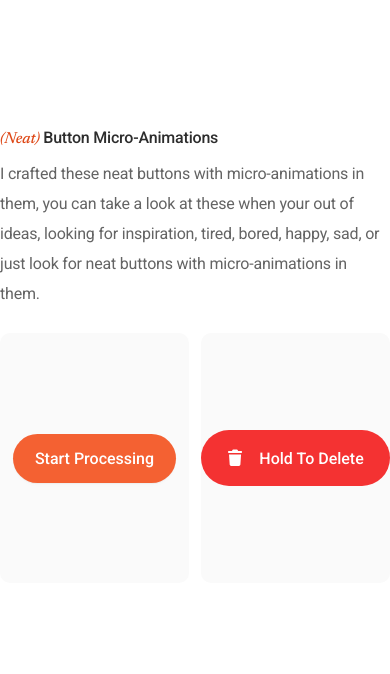
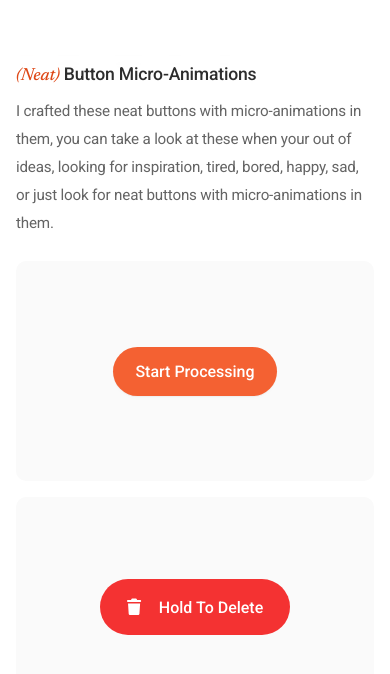
Before and after one commit to ArnavNath550/NeatButtonMicroAnimations, a React (Vite) app: page / in a window 390 px wide. Shown: the top 674 px of the page. Built offline with nearby package versions, Linux system fonts and the light colour scheme.

Commit message:
responsive layout, with global breakpoints added

```diff
--- a/src/App.tsx
+++ b/src/App.tsx
@@ -4,9 +4,12 @@ import HoldToDeleteButton from "./components/HoldToDeleteButton";
 
 import styled from "styled-components";
 
+import { breakpoints } from "./breakpoints";
+
 function App() {
   return (
     <StyledContainer>
+      <BluredHeader />
       <StyledContent basics-prose>
         <StyledContentHeading basics-text stagger={1} data-animate>
           <i data-fancy-italic>(Neat)</i> Button Micro-Animations
@@ -34,7 +37,16 @@ export default App;
 
 const StyledContainer = styled.div`
   max-width: 550px;
-  margin: 8rem auto;
+  margin: 4rem auto;
+  padding: 0 1rem;
+
+  @media (min-width: ${breakpoints.md}) {
+    margin: 6rem auto;
+  }
+
+  @media (min-width: ${breakpoints.lg}) {
+    margin: 8rem auto;
+  }
 `;
 
 const StyledContent = styled.div`
@@ -44,34 +56,73 @@ const StyledContent = styled.div`
 `;
 
 const StyledContentHeading = styled.div<{ stagger: number }>`
-  font-size: 1rem;
+  font-size: 1.1rem;
+  font-weight: 500;
   letter-spacing: -0.2px;
-  font-weight: 450;
   color: var(--text);
   --stagger: ${(props) => props.stagger};
+
+  @media (min-width: ${breakpoints.sm}) {
+    font-size: 1.25rem;
+  }
 `;
 
 const StyledContentDescription = styled.div<{ stagger: number }>`
-  font-size: 1rem;
+  font-size: 0.95rem;
   letter-spacing: -0.2px;
   font-weight: 400;
   color: var(--info);
-  line-height: 30px;
+  line-height: 28px;
   --stagger: ${(props) => props.stagger};
+
+  @media (min-width: ${breakpoints.sm}) {
+    font-size: 1rem;
+    line-height: 30px;
+  }
 `;
 
 const StyledButtonsGroup = styled.div`
   display: flex;
-  flex-direction: row;
-  gap: 12px;
-  flex-wrap: true;
-  margin-top: 1.5rem;
-  margin-bottom: 1.5rem;
+  flex-direction: column;
+  gap: 16px;
+  margin: 1.5rem 0;
+
+  @media (min-width: ${breakpoints.md}) {
+    flex-direction: row;
+    flex-wrap: wrap;
+    gap: 12px;
+  }
 `;
 
 const StyledButtonCard = styled.div`
   width: 100%;
-  height: 250px;
+  height: 220px;
   background-color: #fafafa;
   border-radius: 10px;
+
+  @media (min-width: ${breakpoints.sm}) {
+    height: 240px;
+  }
+
+  @media (min-width: ${breakpoints.md}) {
+    flex: 1;
+    height: 250px;
+  }
 `;
+
+const BluredHeader = styled.div`
+  position: fixed;
+  top: 0;
+  left: 0;
+  width: 100%;
+  height: 70px;
+  z-index: 1;
+  backdrop-filter: blur(6px);
+  opacity: 0.9;
+  mask-image: linear-gradient(to bottom, #000 30%, transparent);
+
+  @media (min-width: ${breakpoints.md}) {
+    height: 90px;
+    backdrop-filter: blur(10px);
+  }
+`;
--- /dev/null
+++ b/src/breakpoints.ts
@@ -0,0 +1,5 @@
+export const breakpoints = {
+  sm: "480px",
+  md: "768px",
+  lg: "1024px",
+};
```
